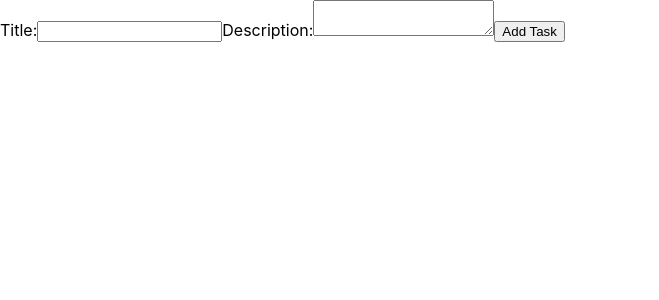
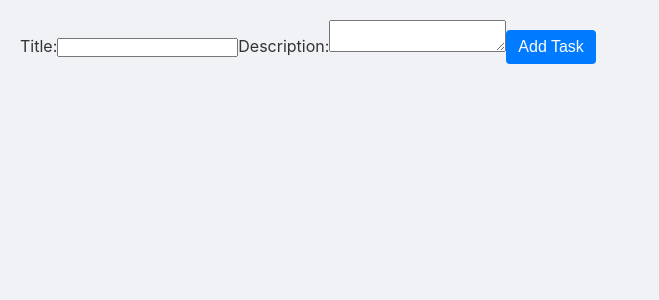
Before and after one commit to SiyandaMaykiso/To-Do-List-Application, a React (Create React App) app in the folder client/: page /add-task in a window 1280 px wide. Shown: the top 300 px of the page, without its empty margins (0-659 px from the left). Built offline with nearby package versions, Linux system fonts and the light colour scheme.

Commit message:
Update css styling

```diff
--- a/client/src/App.css
+++ b/client/src/App.css
@@ -1,38 +1,79 @@
+/* Reset some default padding and margin */
+* {
+  margin: 0;
+  padding: 0;
+  box-sizing: border-box;
+}
+
+/* Basic styling for the app container */
 .App {
   text-align: center;
+  font-family: 'Arial', sans-serif;
+  padding: 20px;
 }
 
-.App-logo {
-  height: 40vmin;
-  pointer-events: none;
-}
-
-@media (prefers-reduced-motion: no-preference) {
-  .App-logo {
-    animation: App-logo-spin infinite 20s linear;
-  }
-}
-
+/* Header styles */
 .App-header {
-  background-color: #282c34;
-  min-height: 100vh;
-  display: flex;
-  flex-direction: column;
-  align-items: center;
-  justify-content: center;
-  font-size: calc(10px + 2vmin);
+  background-color: #007bff;
+  padding: 20px 0;
   color: white;
 }
 
+/* Task list styles */
+.TaskList {
+  margin: 20px auto;
+  max-width: 600px;
+  text-align: left;
+}
+
+.TaskItem {
+  background-color: #f9f9f9;
+  border: 1px solid #ddd;
+  margin-bottom: 10px;
+  padding: 10px;
+  border-radius: 5px;
+  display: flex;
+  justify-content: space-between;
+  align-items: center;
+}
+
+/* Form styles */
+.AddTaskForm,
+.LoginPage {
+  max-width: 300px;
+  margin: 20px auto;
+  display: flex;
+  flex-direction: column;
+}
+
+input[type="text"],
+input[type="password"],
+textarea {
+  padding: 10px;
+  margin: 10px 0;
+  border-radius: 5px;
+  border: 1px solid #ddd;
+  width: calc(100% - 22px); /* Adjust width based on padding and border */
+}
+
+button {
+  background-color: #007bff;
+  color: white;
+  padding: 10px 15px;
+  border: none;
+  border-radius: 5px;
+  cursor: pointer;
+}
+
+button:hover {
+  background-color: #0056b3;
+}
+
+/* Link styles */
 .App-link {
   color: #61dafb;
+  margin-top: 20px;
+  display: inline-block;
 }
 
-@keyframes App-logo-spin {
-  from {
-    transform: rotate(0deg);
-  }
-  to {
-    transform: rotate(360deg);
-  }
-}
+/* Animation removed for simplicity */
--- a/client/src/index.css
+++ b/client/src/index.css
@@ -1,3 +1,10 @@
+/* Resetting margin and padding for all elements for consistency */
+* {
+  margin: 0;
+  padding: 0;
+  box-sizing: border-box;
+}
+
 body {
   margin: 0;
   font-family: -apple-system, BlinkMacSystemFont, 'Segoe UI', 'Roboto', 'Oxygen',
@@ -5,9 +12,51 @@ body {
     sans-serif;
   -webkit-font-smoothing: antialiased;
   -moz-osx-font-smoothing: grayscale;
+  background-color: #f0f2f5; /* Light grey background */
+  color: #333; /* Dark grey text for better readability */
+  line-height: 1.6; /* Improve line spacing */
+  padding: 20px; /* Add some padding around the app */
 }
 
+/* Styling for code elements, preserving the original font-family */
 code {
   font-family: source-code-pro, Menlo, Monaco, Consolas, 'Courier New',
     monospace;
+  background-color: #eee; /* Light background for code blocks */
+  padding: 2px 4px; /* Padding around code */
+  border-radius: 4px; /* Rounded corners for code blocks */
+  font-size: 0.9em; /* Slightly smaller font size for code */
 }
+
+/* Additional global styles can go here */
+/* Example: Styling links to have a primary color */
+a {
+  color: #007bff; /* Bootstrap's primary blue */
+  text-decoration: none; /* Remove underlines from links */
+}
+
+a:hover {
+  text-decoration: underline; /* Underline links on hover for clarity */
+}
+
+/* Button styling for a more modern look */
+button {
+  background-color: #007bff; /* Primary button color */
+  color: white; /* Text color for buttons */
+  border: none;
+  padding: 8px 12px;
+  border-radius: 4px; /* Rounded corners for buttons */
+  cursor: pointer;
+  font-size: 1em;
+}
+
+button:hover {
+  background-color: #0056b3; /* Darker shade on hover */
+}
+
+/* Container class for general use */
+.container {
+  max-width: 1200px; /* Maximum width of the content */
+  margin: 0 auto; /* Center align the content */
+  padding: 20px; /* Padding inside the container */
+}
```
